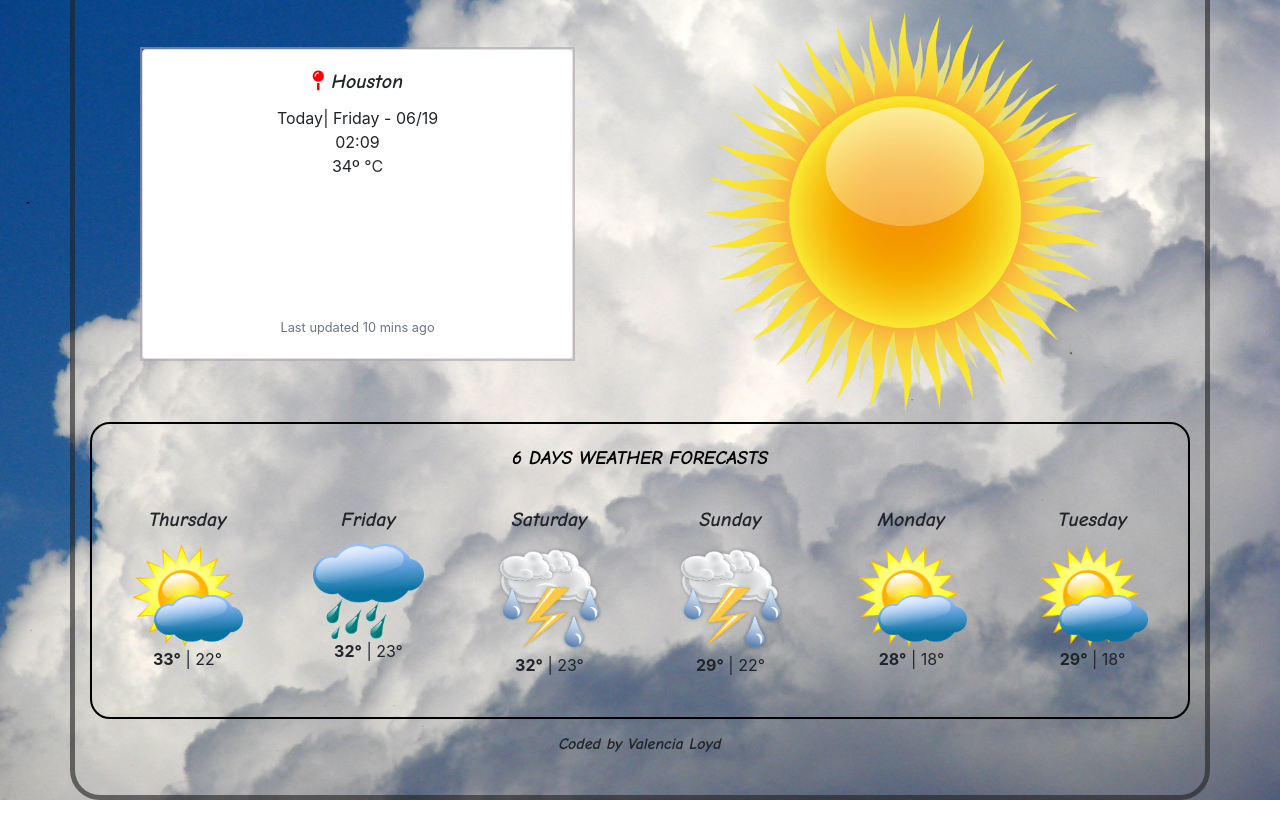
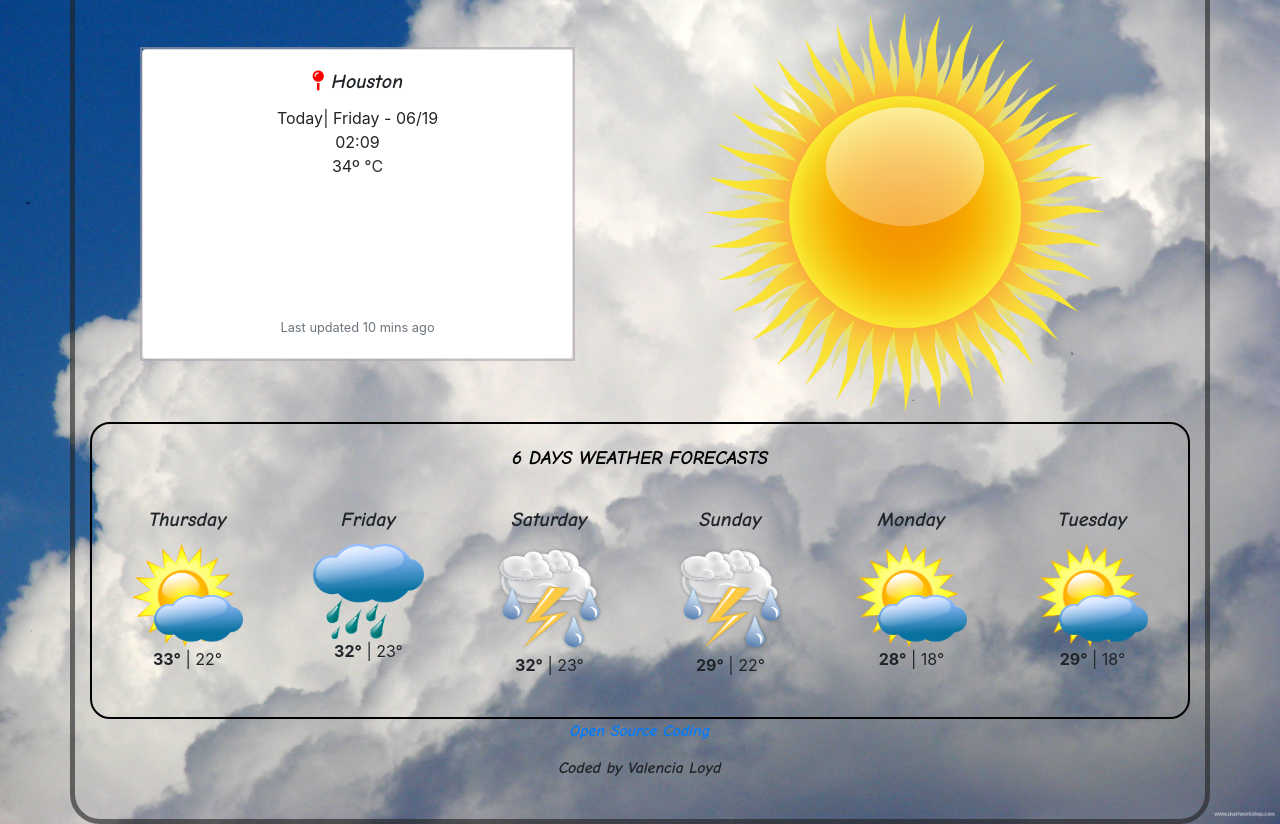
Before and after one commit to loydvalp/My_Weather_App_Project, a plain HTML site: page index.html in a window 1280 px wide. Shown: the part 137-961 px from the top of the page. Before the commit the page ends 937 px from the top, so only its background shows below. Drawn offline with nearby package versions, Linux system fonts and the light colour scheme.

Commit message:
added github link

```diff
--- a/index.html
+++ b/index.html
@@ -152,7 +152,9 @@
             </div>
         </div>
         <div class="author">
-            <p><h6><strong> Coded by Valencia Loyd </strong></h6></p>
+            <p>
+             <a href="https://github.com/loydvalp/My_Weather_App_Project.git">Open Source Coding</a>
+                <h6><strong> Coded by Valencia Loyd </strong></h6></p>
         </div>
     </div>
     <script src="src/index.js"></script>
```
